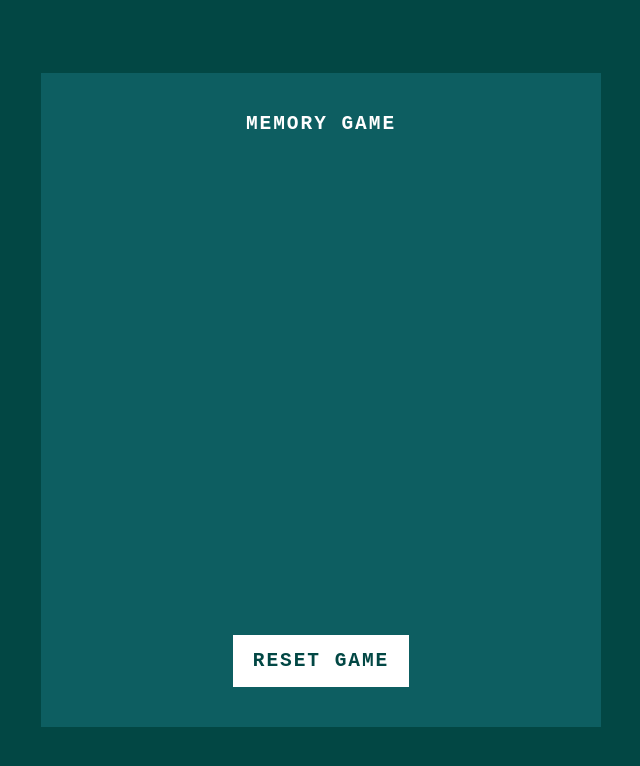
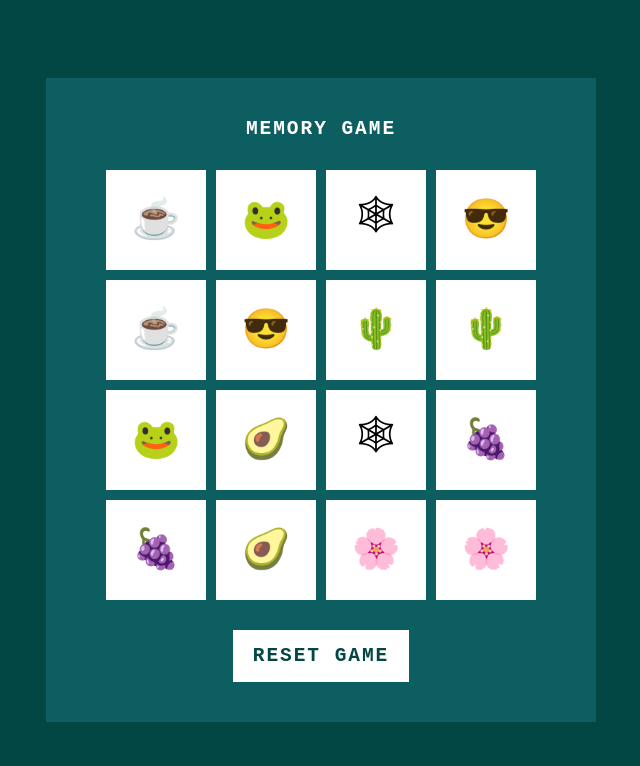
Before and after one commit to mariyam45/Memory-Game, a plain HTML site: page index.html in a window 1280 px wide. Shown: the whole page, without its empty margins (319-959 px from the left). Drawn offline with Linux system fonts and the light colour scheme.

Commit message:
adding functionalities

```diff
--- a/index.html
+++ b/index.html
@@ -10,7 +10,9 @@
     <div class="container">
       <h2>Memory Game</h2>
       <div class="game"></div>
-      <button class="reset">Reset Game</button>
+      <button class="reset" onclick="window.location.reload()">
+        Reset Game
+      </button>
     </div>
 
     <script src="./script.js"></script>
--- a/script.js
+++ b/script.js
@@ -0,0 +1,25 @@
+const emojis = [
+  "😎",
+  "😎",
+  "🥑",
+  "🥑",
+  "🐸",
+  "🐸",
+  "🕸",
+  "🕸",
+  "☕",
+  "☕",
+  "🍇",
+  "🍇",
+  "🌸",
+  "🌸",
+  "🌵",
+  "🌵",
+];
+var shuf_emojis = emojis.sort(() => (Math.random() > 0.5 ? 2 : -1));
+for (var i = 0; i < emojis.length; i++) {
+  let box = document.createElement("div");
+  box.className = "item";
+  box.innerHTML = shuf_emojis[i];
+  document.querySelector(".game").appendChild(box);
+}
--- a/style.css
+++ b/style.css
@@ -44,11 +44,22 @@ h2 {
   background: #024744;
 }
 .game {
-  width: 440px;
-  height: 440px;
+  width: 430px;
+  height: 430px;
   display: flex;
   flex-wrap: wrap;
   gap: 10px;
   transform-style: preserve-3d;
   perspective: 500px;
 }
+.item {
+  position: relative;
+  width: 100px;
+  height: 100px;
+  display: flex;
+  justify-content: center;
+  align-items: center;
+  font-size: 3em;
+  background: #fff;
+  transition: 0.25s;
+}
```
